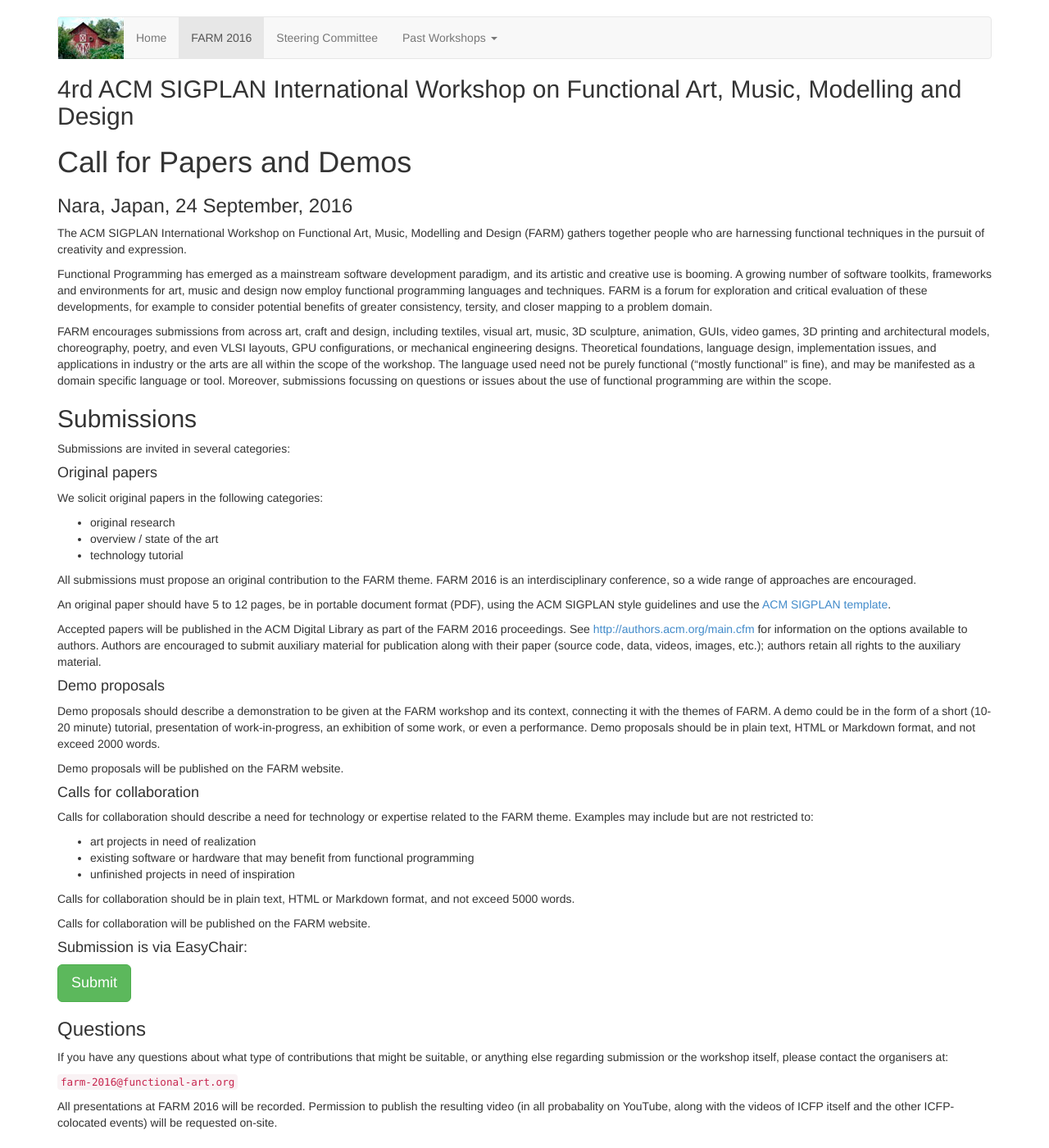
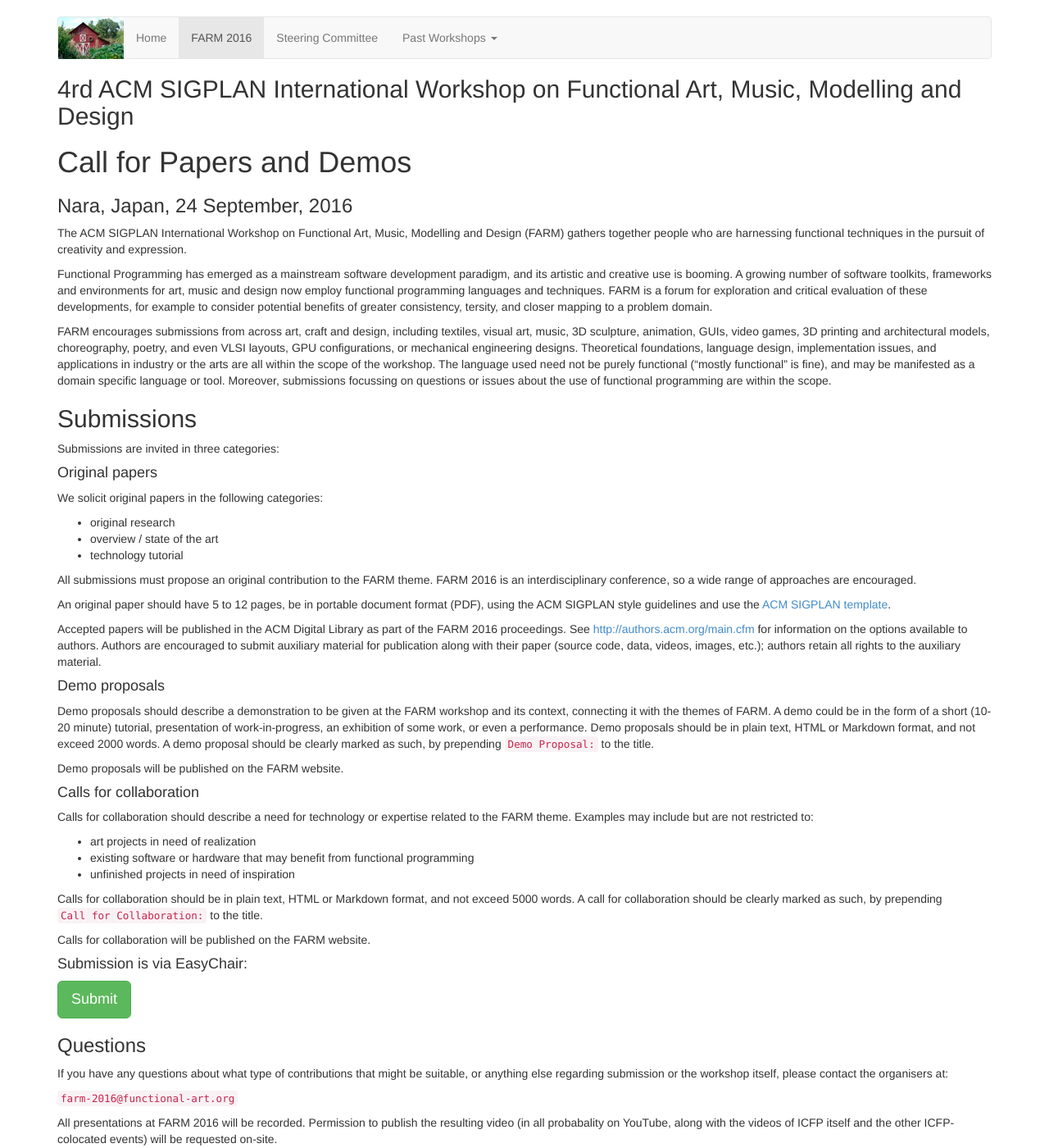
Before and after one commit to functional-art/functional-art.github.com, a Jekyll site: the page built from 2016/cfp.md, in a window 1280 px wide and 1400 px high. Shown: the whole window at 82% size. Built offline with Jekyll 4.4.1, drawn with Linux system fonts in a browser that asks for light colours; nearby versions of some CDN libraries.

Commit message:
Identify submission type.

```diff
--- a/2016/cfp.md
+++ b/2016/cfp.md
@@ -37,7 +37,7 @@
 
 ## Submissions
 
-Submissions are invited in several categories:
+Submissions are invited in three categories:
 
 #### Original papers
 
@@ -71,6 +71,8 @@
 short (10-20 minute) tutorial, presentation of work-in-progress, an
 exhibition of some work, or even a performance.  Demo proposals should
 be in plain text, HTML or Markdown format, and not exceed 2000 words.
+A demo proposal should be clearly marked as such, by prepending `Demo
+Proposal:` to the title.
 
 Demo proposals will be published on the FARM website.
 
@@ -85,8 +87,10 @@
   programming
 * unfinished projects in need of inspiration
 
-Calls for collaboration should be in plain text, HTML or Markdown format, and
-not exceed 5000 words.
+Calls for collaboration should be in plain text, HTML or Markdown
+format, and not exceed 5000 words. A call for collaboration should be
+clearly marked as such, by prepending `Call for Collaboration:` to the
+title.
 
 Calls for collaboration will be published on the FARM website.
 
```
